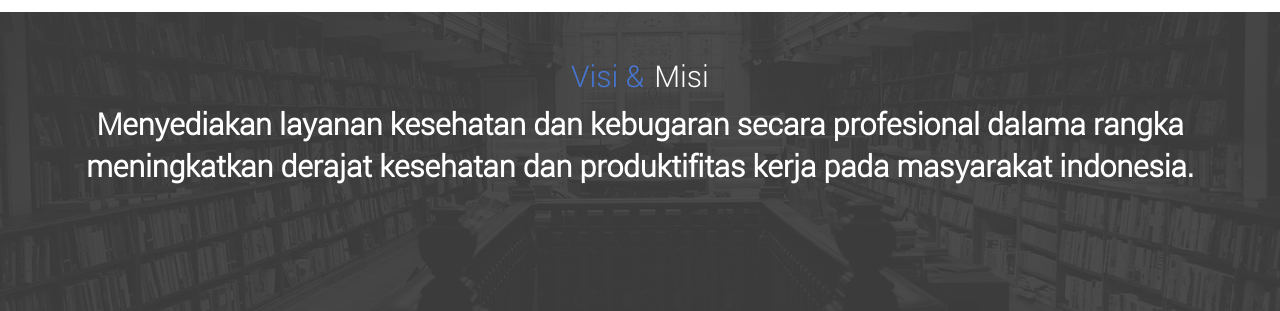
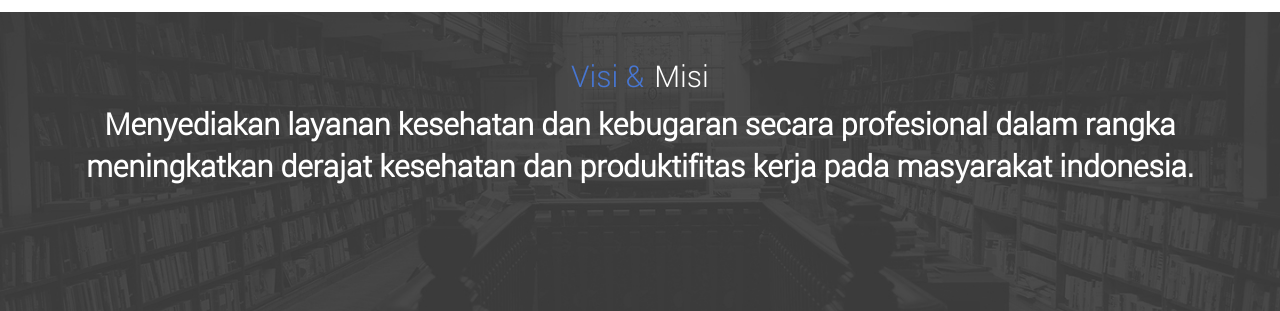
Before and after one commit to crayongenerateon/ohi, a CodeIgniter app: page /database/ in a window 1280 px wide. Shown: the part 960-1271 px from the top of the page. Run offline with CodeIgniter, Linux system fonts and the light colour scheme; data that the repository does not hold is empty; some libraries are stand-ins or nearby versions; some web fonts are replaced.

Commit message:
typo di visi dan misi

```diff
--- a/application/views/templates/base.php
+++ b/application/views/templates/base.php
@@ -210,7 +210,7 @@
               <div class="animated fadeInLeft">Visi &</div> <div class="animated fadeInRight">Misi</div>
             </h1>
           </center>
-          Menyediakan layanan kesehatan dan kebugaran secara profesional dalama rangka meningkatkan derajat kesehatan dan produktifitas kerja pada masyarakat indonesia.
+          Menyediakan layanan kesehatan dan kebugaran secara profesional dalam rangka meningkatkan derajat kesehatan dan produktifitas kerja pada masyarakat indonesia.
         </span>
       </div>
     </div>
```
